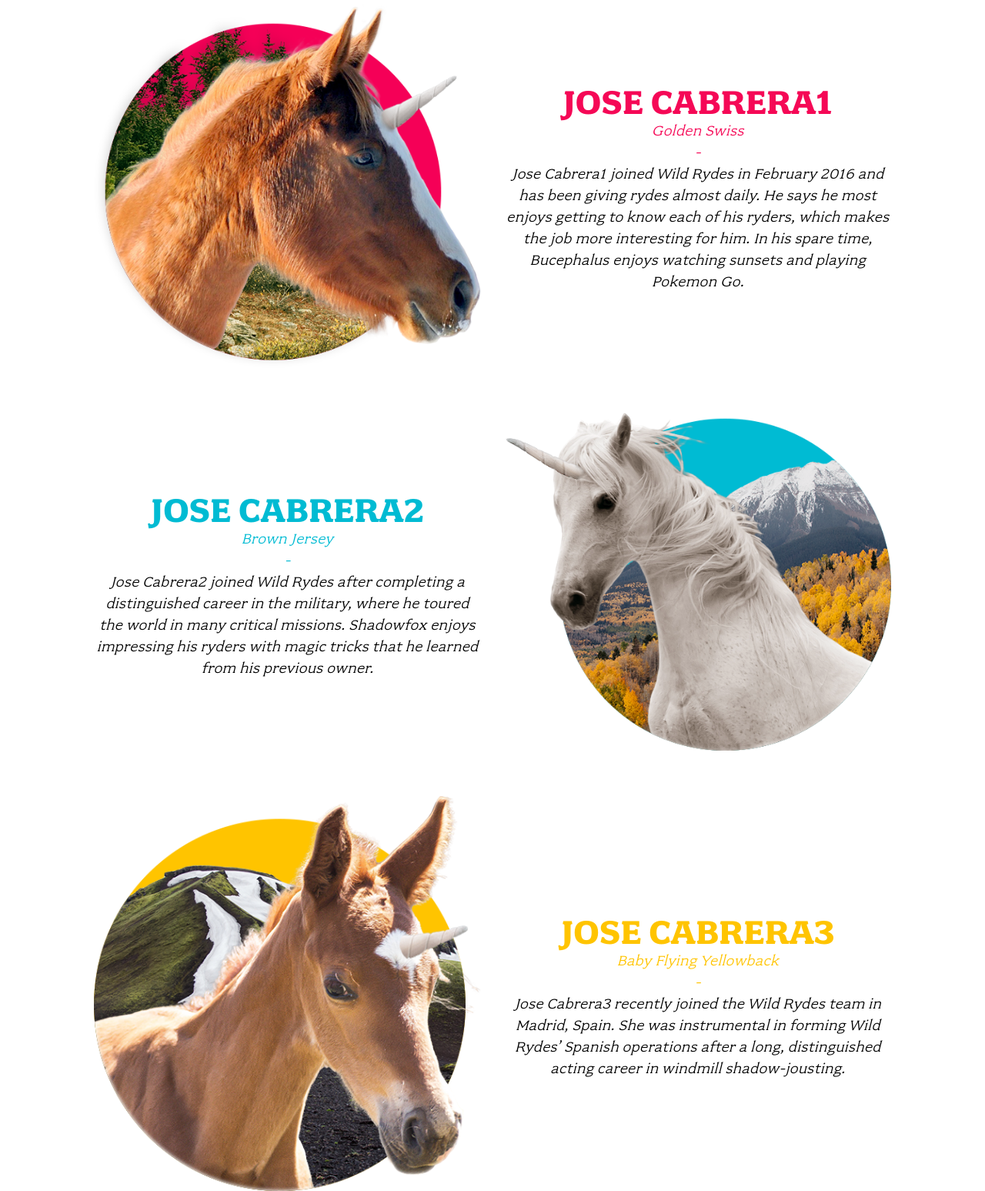
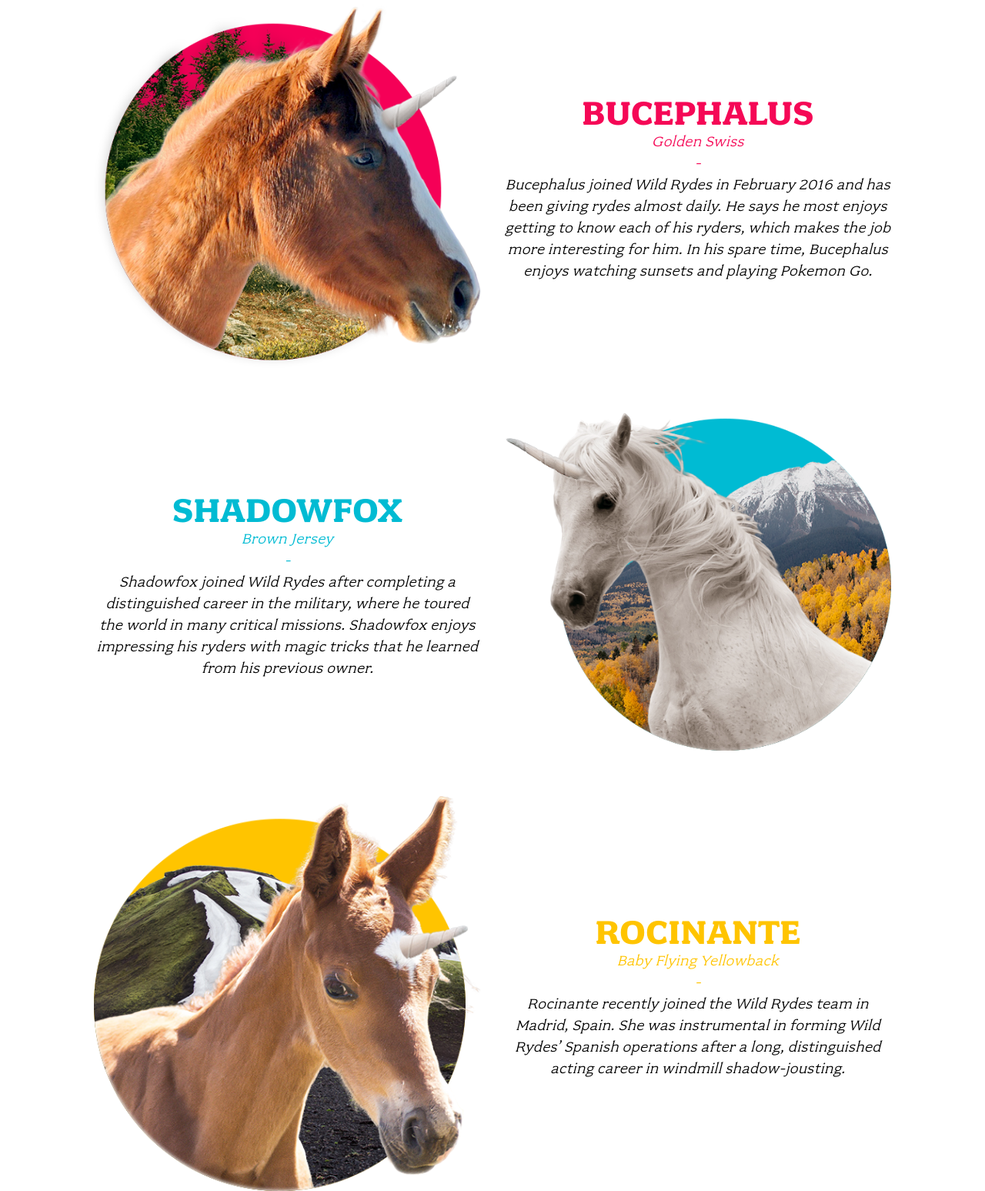
Before and after one commit to Jose-G-Cabrera/wildrydes-site, a plain HTML site: page unicorns.html in a window 1280 px wide. Shown: the part 869-2416 px from the top of the page at 77% size. Drawn offline with Linux system fonts and the light colour scheme.

Commit message:
update unicorn page

```diff
--- a/unicorns.html
+++ b/unicorns.html
@@ -55,10 +55,10 @@
         </div>
 
         <div class="columns medium-7 large-6 xlarge-5 xxlarge-4">
-          <h2 class="title">Jose Cabrera1</h2>
+          <h2 class="title">Bucephalus</h2>
           <div class="subtitle">Golden Swiss</div>
           <p class="content">
-            Jose Cabrera1 joined Wild Rydes in February 2016 and has been giving rydes almost daily. He says he most enjoys getting to know each of his ryders, which makes the job more interesting for him. In his spare time, Bucephalus enjoys watching sunsets and playing Pokemon Go.
+            Bucephalus joined Wild Rydes in February 2016 and has been giving rydes almost daily. He says he most enjoys getting to know each of his ryders, which makes the job more interesting for him. In his spare time, Bucephalus enjoys watching sunsets and playing Pokemon Go.
           </p>
         </div>
       </div>
@@ -71,10 +71,10 @@
         </div>
 
         <div class="columns medium-7 medium-pull-5 large-6 large-pull-6 xlarge-5 xlarge-pull-5 xxlarge-4 xxlarge-offset-1">
-          <h2 class="title">Jose Cabrera2</h2>
+          <h2 class="title">Shadowfox</h2>
           <div class="subtitle">Brown Jersey</div>
           <p class="content">
-            Jose Cabrera2 joined Wild Rydes after completing a distinguished career in the military, where he toured the world in many critical missions. Shadowfox enjoys impressing his ryders with magic tricks that he learned from his previous owner.
+            Shadowfox joined Wild Rydes after completing a distinguished career in the military, where he toured the world in many critical missions. Shadowfox enjoys impressing his ryders with magic tricks that he learned from his previous owner.
           </p>
         </div>
       </div>
@@ -87,10 +87,10 @@
         </div>
 
         <div class="columns medium-7 large-6 xlarge-5 xxlarge-4">
-          <h2 class="title">Jose Cabrera3</h2>
+          <h2 class="title">Rocinante</h2>
           <div class="subtitle">Baby Flying Yellowback</div>
           <p class="content">
-            Jose Cabrera3 recently joined the Wild Rydes team in Madrid, Spain. She was instrumental in forming Wild Rydes’ Spanish operations after a long, distinguished acting career in windmill shadow-jousting.
+            Rocinante recently joined the Wild Rydes team in Madrid, Spain. She was instrumental in forming Wild Rydes’ Spanish operations after a long, distinguished acting career in windmill shadow-jousting.
           </p>
         </div>
       </div>
```
